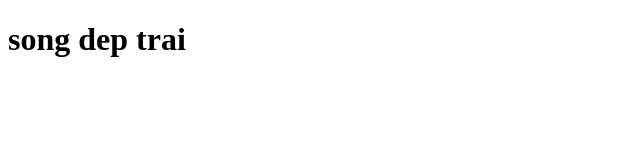
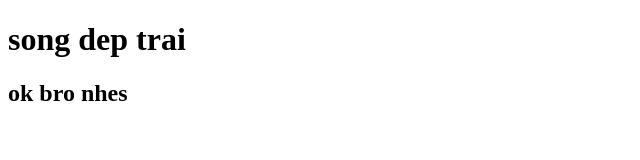
Before and after one commit to BTC-DINHVANSONG/chaydan, a plain HTML site: page index.html in a window 1280 px wide. Shown: the whole page, without its empty margins (0-640 px from the left). Drawn offline with Linux system fonts and the light colour scheme.

Commit message:
tung doi ne

```diff
--- a/index.html
+++ b/index.html
@@ -6,5 +6,6 @@
 </head>
 <body>
     <h1>song dep trai</h1>
+    <h2>ok bro nhes</h2>
 </body>
 </html>
```
